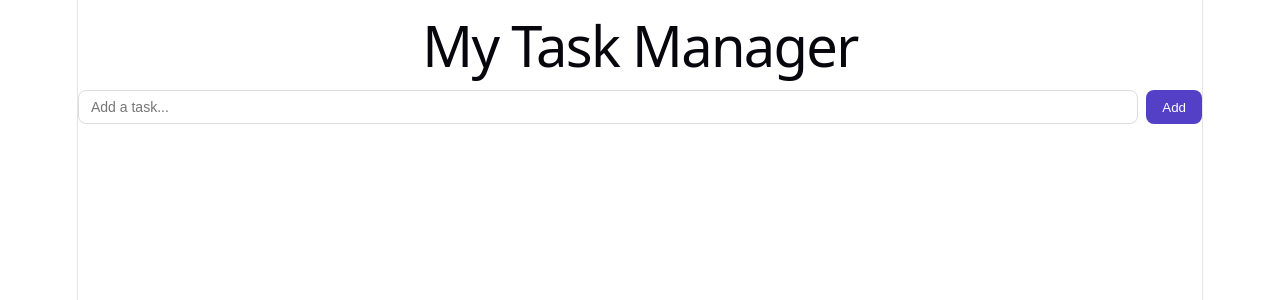
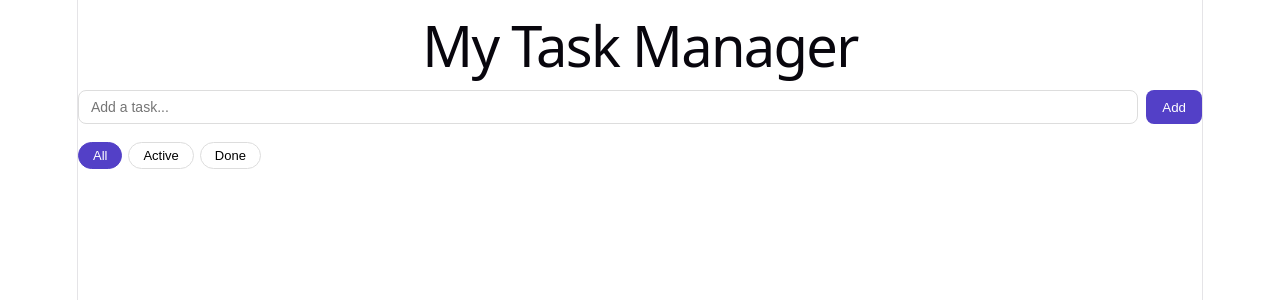
Before and after one commit to Deeksha1806/task-manager, a React (Vite) app in the folder task-manager/: page / in a window 1280 px wide. Shown: the top 300 px of the page. Built offline with nearby package versions, Linux system fonts and the light colour scheme.

Commit message:
feat: filter tasks by status

```diff
--- a/task-manager/src/App.css
+++ b/task-manager/src/App.css
@@ -8,3 +8,7 @@
 /* App.css */
 .task-item input[type="checkbox"] { width: 16px; height: 16px; cursor: pointer; }
 .task-item.done span { text-decoration: line-through; color: #aaa; }
+/* App.css */
+.filter-bar { display: flex; gap: 6px; margin-bottom: 1rem; }
+.filter-bar button { padding: 5px 14px; border: 1px solid #ddd; border-radius: 20px; background: white; cursor: pointer; font-size: 13px; }
+.filter-bar button.active { background: #5340c7; color: white; border-color: #5340c7; }
--- a/task-manager/src/App.jsx
+++ b/task-manager/src/App.jsx
@@ -4,6 +4,14 @@ import './App.css'
 export default function App() {
   const [tasks, setTasks] = useState([])
   const [input, setInput] = useState('')
+  const [filter, setFilter] = useState('all') // 'all' | 'active' | 'done'
+
+// compute filtered list
+const filtered = tasks.filter(t => {
+  if (filter === 'active') return !t.done
+  if (filter === 'done') return t.done
+  return true
+})
 
   function addTask() {
     if (!input.trim()) return
@@ -28,8 +36,19 @@ function toggleTask(id) {
         />
         <button onClick={addTask}>Add</button>
       </div>
+      <div className="filter-bar">
+  {['all', 'active', 'done'].map(f => (
+    <button
+      key={f}
+      className={filter === f ? 'active' : ''}
+      onClick={() => setFilter(f)}
+    >
+      {f.charAt(0).toUpperCase() + f.slice(1)}
+    </button>
+  ))}
+</div>
       <ul className="task-list">
-        {tasks.map(task => (
+        {filtered.map(task => (
         <li key={task.id} className={`task-item ${task.done ? 'done' : ''}`}>
   <input type="checkbox" checked={task.done} onChange={() => toggleTask(task.id)} />
   <span>{task.text}</span>
```
